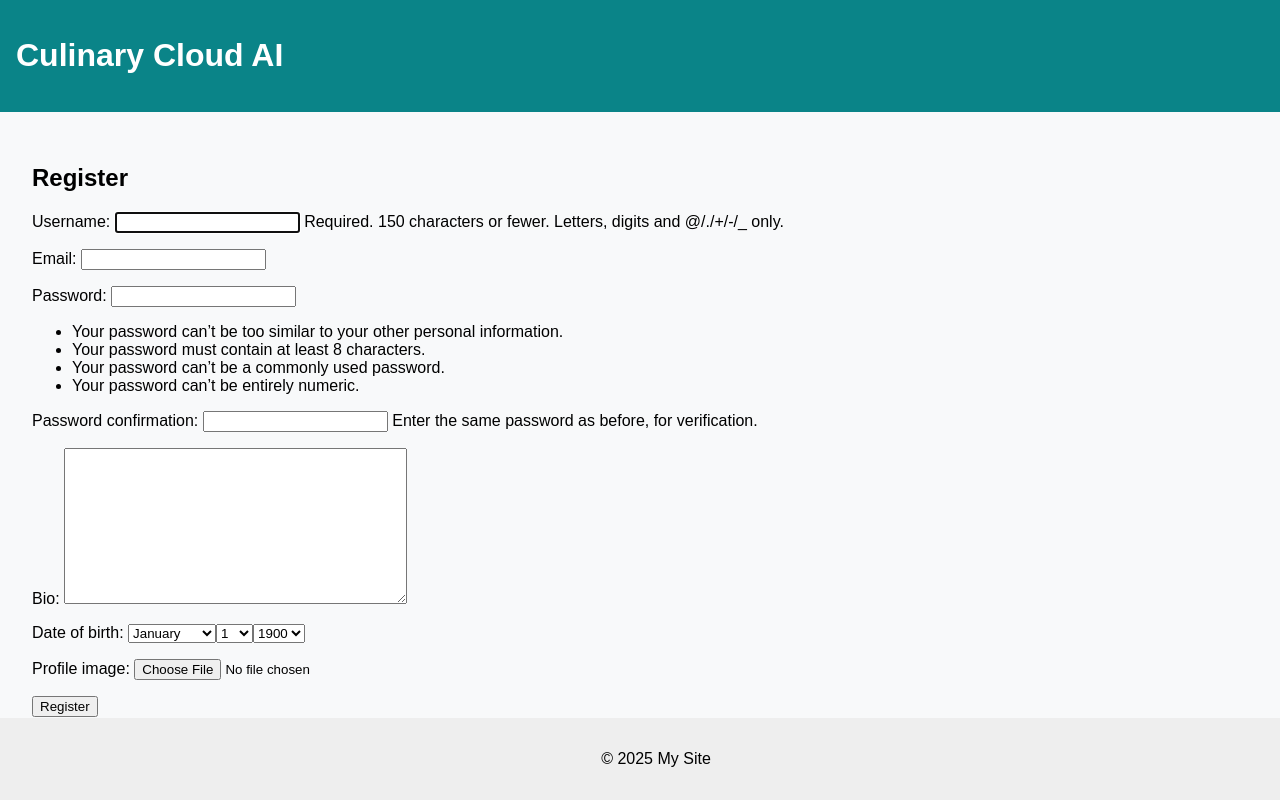
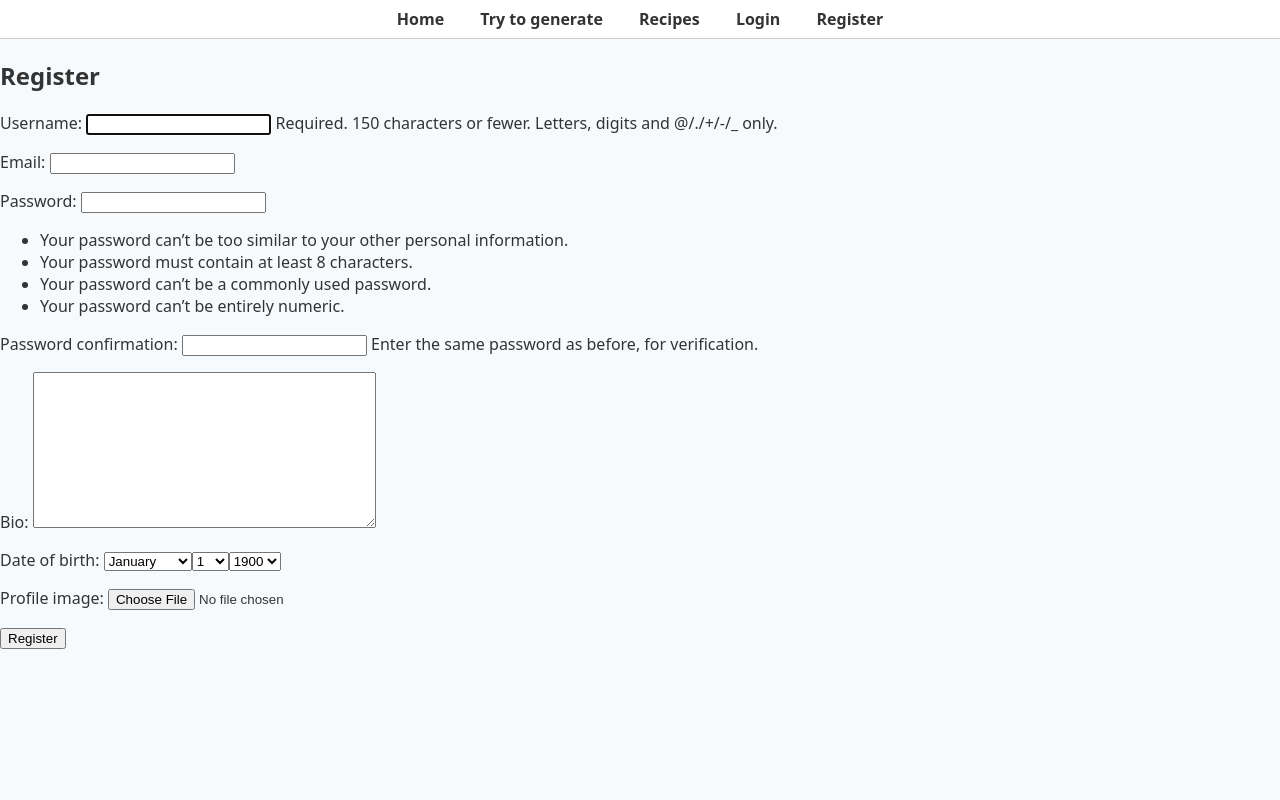
Before and after one commit to Vidya-GM/Recipe_Generator, a Django app: page /users/register/ in a window 1280 px wide. Run offline with Django 5.2, Linux system fonts and the light colour scheme.

Commit message:
Change structure

```diff
--- a/culinary_cloud_ai/applications/recipe_user/templates/recipe_user/my_recipes.html
+++ b/culinary_cloud_ai/applications/recipe_user/templates/recipe_user/my_recipes.html
@@ -1,4 +1,4 @@
-{% extends "main.html" %}
+{% extends "base.html" %}
 
 {% block content %}
 
--- a/culinary_cloud_ai/applications/recipe_user/templates/recipe_user/recipeuser_details.html
+++ b/culinary_cloud_ai/applications/recipe_user/templates/recipe_user/recipeuser_details.html
@@ -1,4 +1,4 @@
-{% extends "main.html" %}
+{% extends "base.html" %}
 
 {% block content %}
 
--- a/culinary_cloud_ai/applications/recipe_user/templates/recipe_user/recipeuser_login.html
+++ b/culinary_cloud_ai/applications/recipe_user/templates/recipe_user/recipeuser_login.html
@@ -1,4 +1,4 @@
-{% extends "main.html" %}
+{% extends "base.html" %}
 
 
 {% block content %}
--- a/culinary_cloud_ai/applications/recipe_user/templates/recipe_user/recipeuser_register.html
+++ b/culinary_cloud_ai/applications/recipe_user/templates/recipe_user/recipeuser_register.html
@@ -1,4 +1,4 @@
-{% extends "main.html" %}
+{% extends "base.html" %}
 
 {% block content %}
 
--- a/culinary_cloud_ai/applications/recipe_user/templates/recipe_user/recipeuser_update.html
+++ b/culinary_cloud_ai/applications/recipe_user/templates/recipe_user/recipeuser_update.html
@@ -1,5 +1,5 @@
 
-{% extends "main.html" %}
+{% extends "base.html" %}
 
 {% block content %}
 
--- a/culinary_cloud_ai/applications/recipes/templates/recipes/generate_combined.html
+++ b/culinary_cloud_ai/applications/recipes/templates/recipes/generate_combined.html
@@ -1,4 +1,4 @@
-{% extends "recipes/base.html" %}
+{% extends "base.html" %}
 {% load static %}
 
 {% block title %}AI Chef — Generate a Recipe{% endblock %}
--- a/culinary_cloud_ai/applications/recipes/templates/recipes/home.html
+++ b/culinary_cloud_ai/applications/recipes/templates/recipes/home.html
@@ -1,4 +1,4 @@
-{% extends "main.html" %}
+{% extends "base.html" %}
 
 {% block content %}
 
--- a/culinary_cloud_ai/applications/recipes/templates/recipes/recipe_detail.html
+++ b/culinary_cloud_ai/applications/recipes/templates/recipes/recipe_detail.html
@@ -1,4 +1,4 @@
-{% extends "recipes/base.html" %}
+{% extends "base.html" %}
 {% load static %}
 
 {% block content %}
--- a/culinary_cloud_ai/applications/recipes/templates/recipes/recipe_list.html
+++ b/culinary_cloud_ai/applications/recipes/templates/recipes/recipe_list.html
@@ -1,4 +1,4 @@
-{% extends "recipes/base.html" %}
+{% extends "base.html" %}
 {% load static %}
 
 {% block content %}
--- a/culinary_cloud_ai/applications/recipes/urls.py
+++ b/culinary_cloud_ai/applications/recipes/urls.py
@@ -3,12 +3,14 @@ from django.urls import path
 from .views import (
     GenerateCombinedView,
     RecipeListView,
-    RecipeDetailView
+    RecipeDetailView,
+    home
 )
 
 app_name = 'recipes'
 urlpatterns = [
     path('generate/', GenerateCombinedView.as_view(), name='generate_combined'),
-    path('', RecipeListView.as_view(), name="home"),
-    path("<int:pk>/", RecipeDetailView.as_view(), name="recipe-detail"),
+    path('', home, name="home"),
+    path("recipes/<int:pk>/", RecipeDetailView.as_view(), name="recipe-detail"),
+    path("recipes/", RecipeListView.as_view(), name="recipe-list"),
 ]
--- a/culinary_cloud_ai/applications/recipes/views.py
+++ b/culinary_cloud_ai/applications/recipes/views.py
@@ -7,6 +7,10 @@ from .query import save_generated_recipe
 
 from django.views.generic import ListView, DetailView
 from .models import Recipe
+
+
+def home(request):
+    return render(request, "recipes/home.html")
 
 
 class RecipeListView(ListView):
--- a/culinary_cloud_ai/applications/recipes/templates/recipes/base.html
+++ b/culinary_cloud_ai/config/templates/base.html
@@ -12,9 +12,11 @@
     <div class="site-nav">
       <a href="{% url 'recipes:home' %}">Home</a>
       <a href="{% url 'recipes:generate_combined' %}">Try to generate</a>
+      <a href="{% url 'recipes:recipe-list' %}">Recipes</a>
       {% if user.is_authenticated %}
         <a href="{% url 'logout' %}">Logout</a>
         <a href="{% url 'profile' %}">Profile</a>
+        <a href="{% url 'my-recipes' %}">My Recipes</a>
       {% else %}
         <a href="{% url 'login' %}">Login</a>
         <a href="{% url 'register' %}">Register</a>
--- a/culinary_cloud_ai/config/templates/main.html
+++ /dev/null
@@ -1,27 +0,0 @@
-{% load static %}
-
-<!DOCTYPE html>
-<html lang="en">
-<head>
-    <meta charset="UTF-8">
-    <title>Culinary Cloud AI</title>
-    <link rel="stylesheet" href="{% static 'styles/main.css' %}?v=2">
-</head>
-<body>
-
-    <header>
-        <h1>Culinary Cloud AI</h1>
-
-    </header>
-
-    <main>
-        {% block content %}
-        {% endblock %}
-    </main>
-
-    <footer>
-        <p>&copy; 2025 My Site</p>
-    </footer>
-
-</body>
-</html>
```
Also changed, not shown: culinary_cloud_ai/media/recipes_pic/banana_rice_pudding_5440d3ce.png (added), culinary_cloud_ai/media/recipes_pic/creamy_chicken_and_vegetable_rice_bowl_5a2dc6ba.png (added), culinary_cloud_ai/media/recipes_pic/creamy_pork_and_spinach_stir_fry_93e81deb.png (added).
